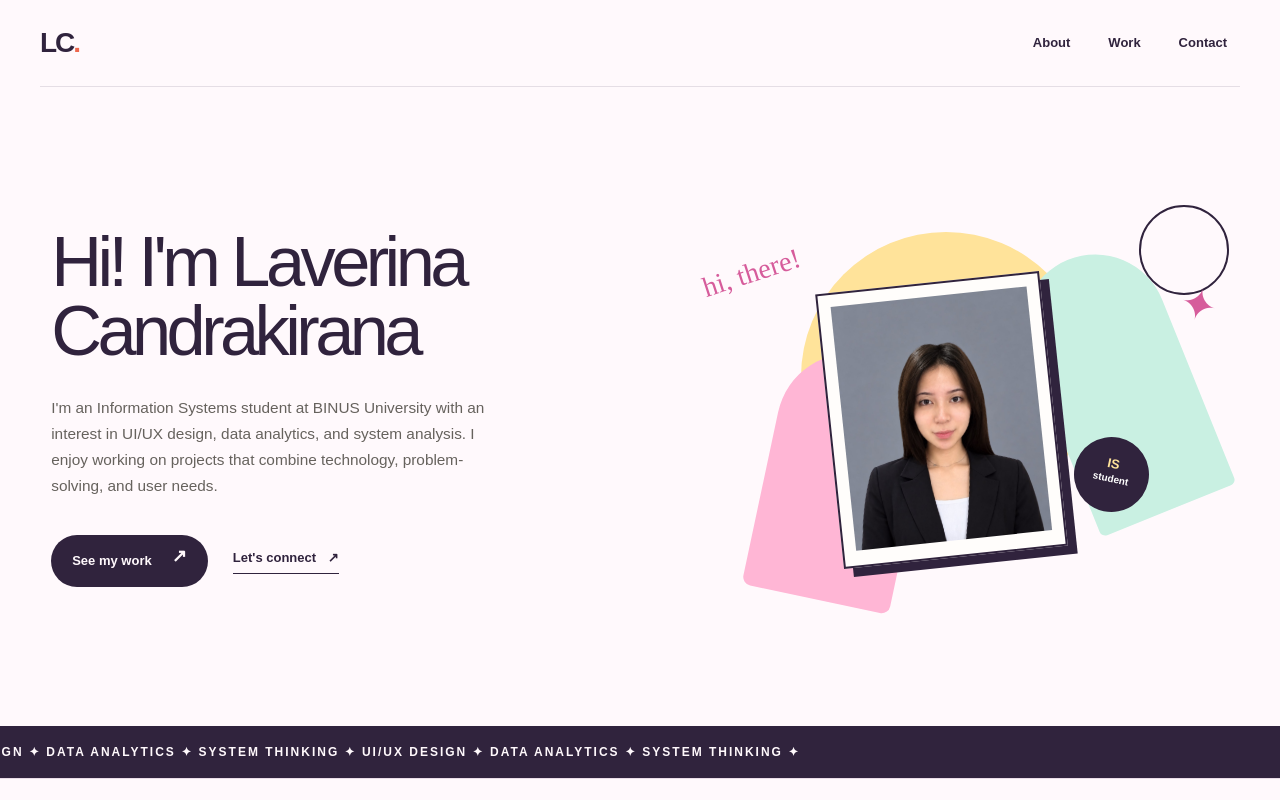
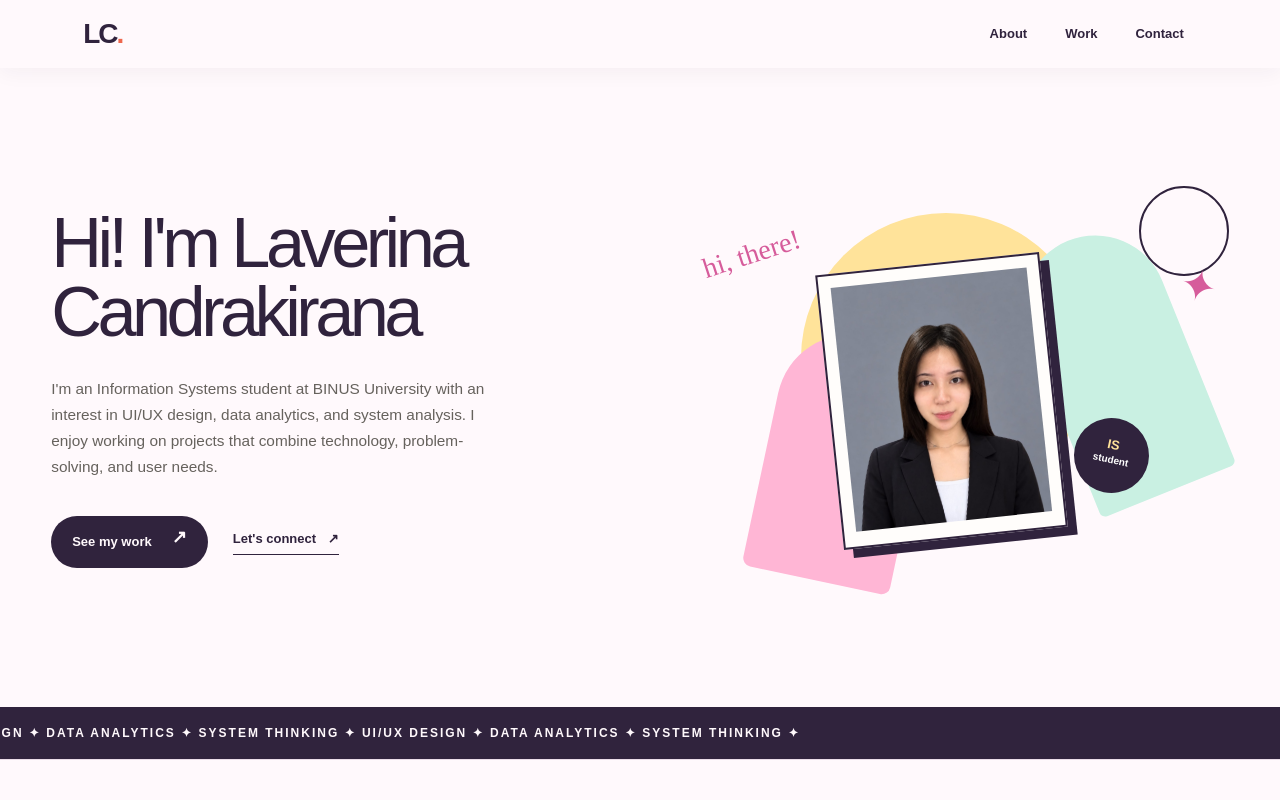
Before and after one commit to LaverinaC02/laverina-portfolio, a Next.js app: page / in a window 1280 px wide. Shown: the top 800 px of the page. Built offline with nearby package versions, Linux system fonts and the light colour scheme.

Commit message:
Update globals.css

```diff
--- a/app/globals.css
+++ b/app/globals.css
@@ -2458,9 +2458,31 @@ html {
 
 
 .nav.wrap {
-  width: min(100% - 64px, 1200px);
-  margin-left: auto;
-  margin-right: auto;
+  position: fixed;
+  top: 0;
+  left: 0;
+  transform: none;
+  z-index: 1000;
+
+  width: 100%;
+  max-width: none;
+  min-height: 68px;
+  margin: 0;
+  padding: 0 6.5%;
+  box-sizing: border-box;
+
+  display: flex;
+  align-items: center;
+  justify-content: space-between;
+  gap: 24px;
+
+  background: rgba(255, 248, 252, 0.92);
+  border: 0;
+  border-radius: 0;
+  box-shadow: 0 4px 20px rgba(48, 31, 54, 0.05);
+
+  backdrop-filter: blur(16px);
+  -webkit-backdrop-filter: blur(16px);
 }
 
 .brand {
```
